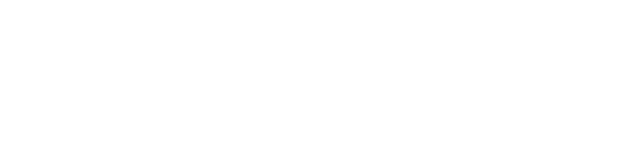
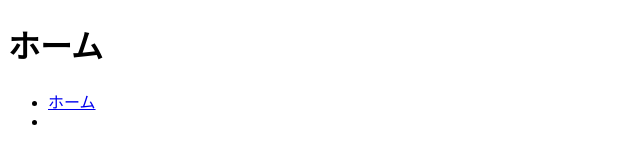
Before and after one commit to CrazyHuman00/theme6, a plain HTML site: page index.html in a window 1280 px wide. Shown: the whole page, without its empty margins (0-640 px from the left). Drawn offline with Linux system fonts and the light colour scheme.

Commit message:
cssの追加

```diff
--- /dev/null
+++ b/css/style.css
@@ -0,0 +1 @@
+@charset "utf-8";
--- a/index.html
+++ b/index.html
@@ -1,11 +1,22 @@
 <!DOCTYPE html>
 <html lang="en">
 <head>
-  <meta charset="UTF-8">
-  <meta name="viewport" content="width=device-width, initial-scale=1.0">
-  <title>Document</title>
+    <meta charset="UTF-8">
+    <meta name="viewport" content="width=device-width, initial-scale=1.0">
+    <title>g2253037 thema6</title>
+    <link rel="stylesheet" href="./css/style.css">
+    <link rel="script" href="./js/script.js">
 </head>
 <body>
+    <div id ="header">
+        <h1>ホーム</h1>
+        <div id="navigation">
+            <ul class="menu-nav">
+                <li><a href="./index.html">ホーム</a></li>
+                <li><a href=""></a></li>
+            </ul>
+        </div>
+    </div>
 
 </body>
 </html>
```
Also changed, not shown: js/script.js (added), 1 other file.
